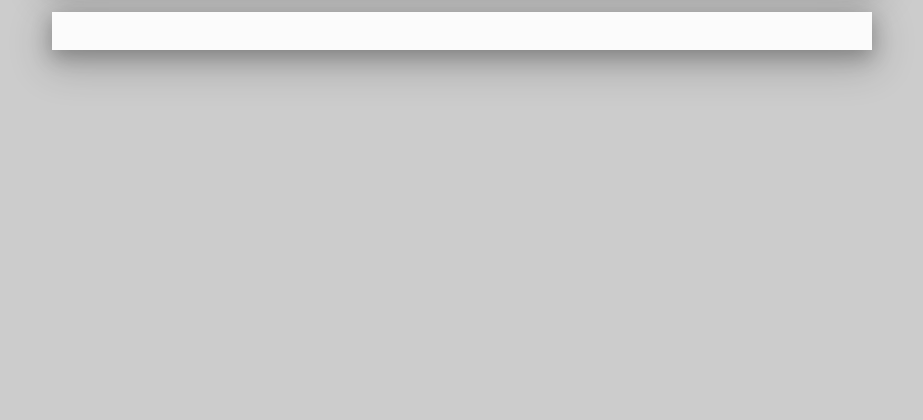
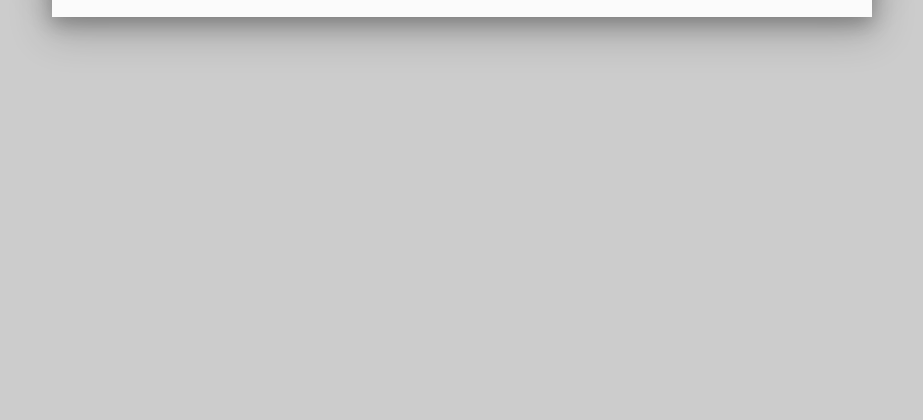
Before and after one commit to sigmasternchen/MyTube, a Symfony app: template templates/watch/watch.html.twig in a window 1280 px wide. Shown: the part 280-700 px from the top of the page, without its empty margins (30-953 px from the left). Run offline with Twig, Linux system fonts and the light colour scheme; the template is opened without the code that fills it, so the values that code supplies are empty; some libraries are stand-ins or nearby versions.

Commit message:
removed padding between video and description box

```diff
--- a/public/css/watch.css
+++ b/public/css/watch.css
@@ -20,7 +20,6 @@
 }
 
 #description {
-    margin-top: 3%;
     width: 73.5%;
     padding: 1%;
 }
```
